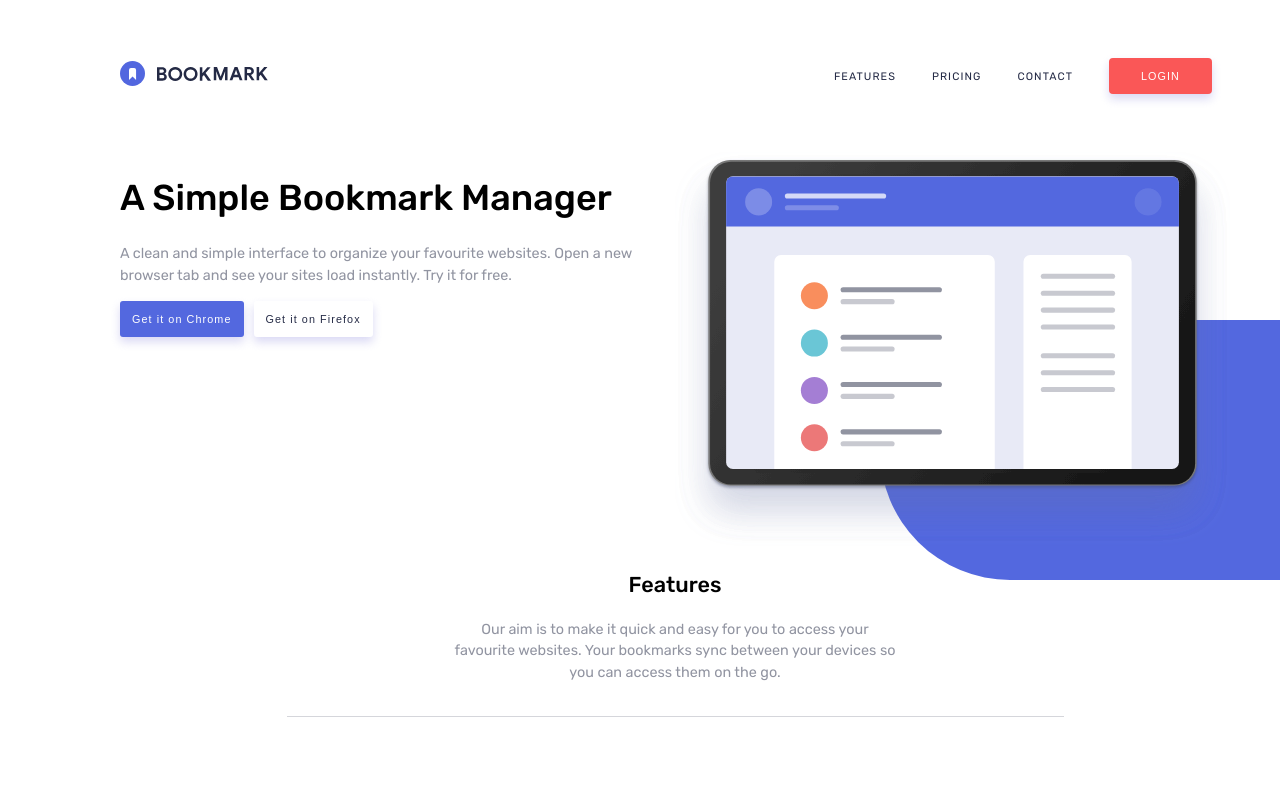
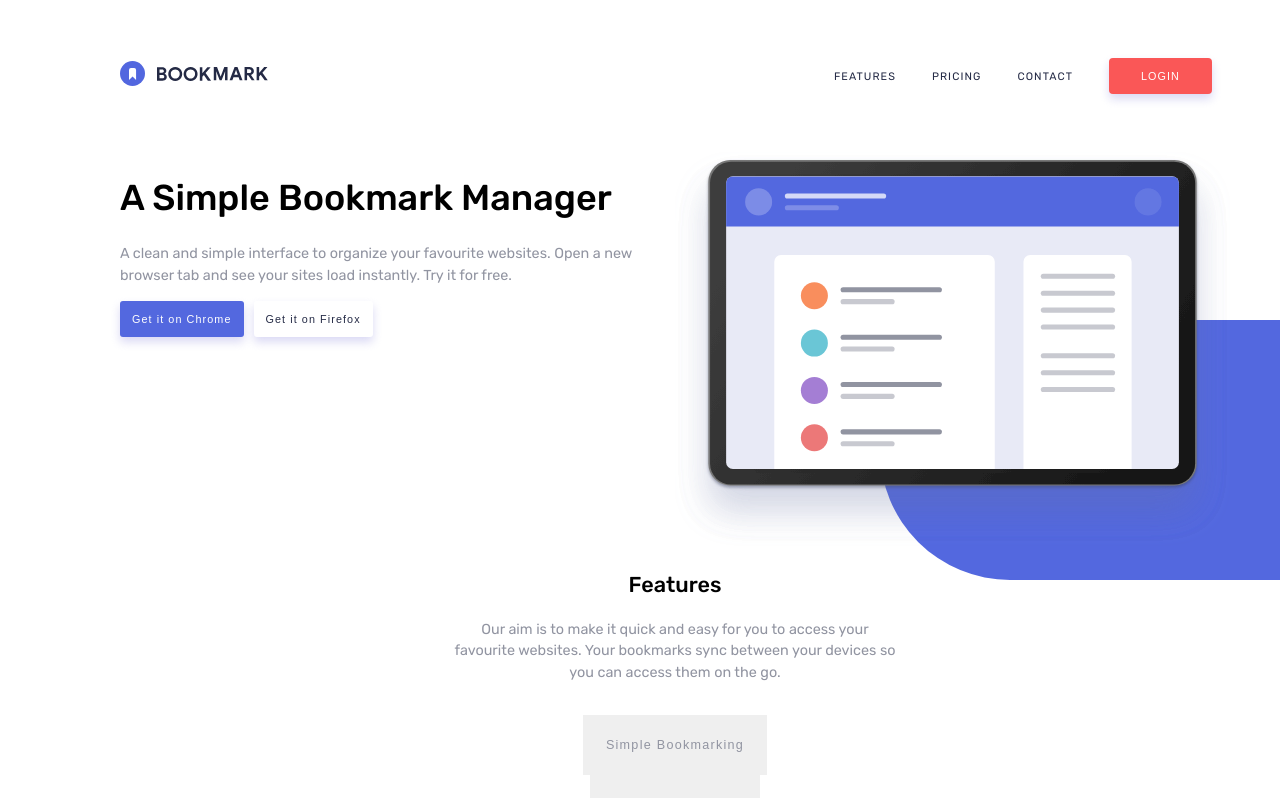
Before and after one commit to yirano/react-bookmark_lp, a React (Create React App) app: page / in a window 1280 px wide. Shown: the top 798 px of the page. Built offline with nearby package versions, Linux system fonts and the light colour scheme.

Commit message:
Display buttons using map on APP.js

```diff
--- a/src/components/Features/Features.component.jsx
+++ b/src/components/Features/Features.component.jsx
@@ -42,7 +42,11 @@ class Features extends React.Component {
 					</p>
 				</div>
 
-				<div className="slide-link-wrapper" />
+				<div className="slide-link-wrapper">
+					{this.state.slides.map(({ title, subtitle, caption }) => (
+						<SlideButtons title={title} subtitle={subtitle} caption={caption} />
+					))};
+				</div>
 			</div>
 		);
 	}
--- a/src/components/Features/SlideButtons/SlideButtons.component.jsx
+++ b/src/components/Features/SlideButtons/SlideButtons.component.jsx
@@ -4,7 +4,7 @@ class SlideButtons extends React.Component {
 	render() {
 		return (
 			<div>
-				<button>{this.props.items[1].title}</button>
+				<button>{this.props.title}</button>
 			</div>
 		);
 	}
```
